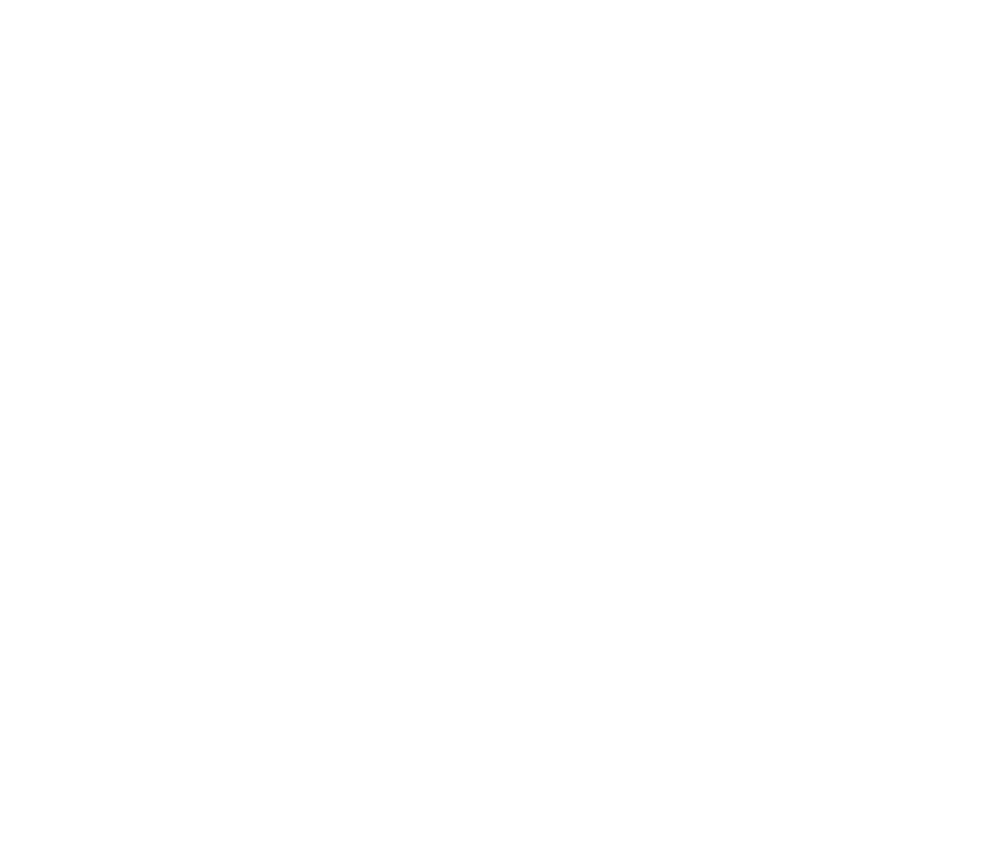
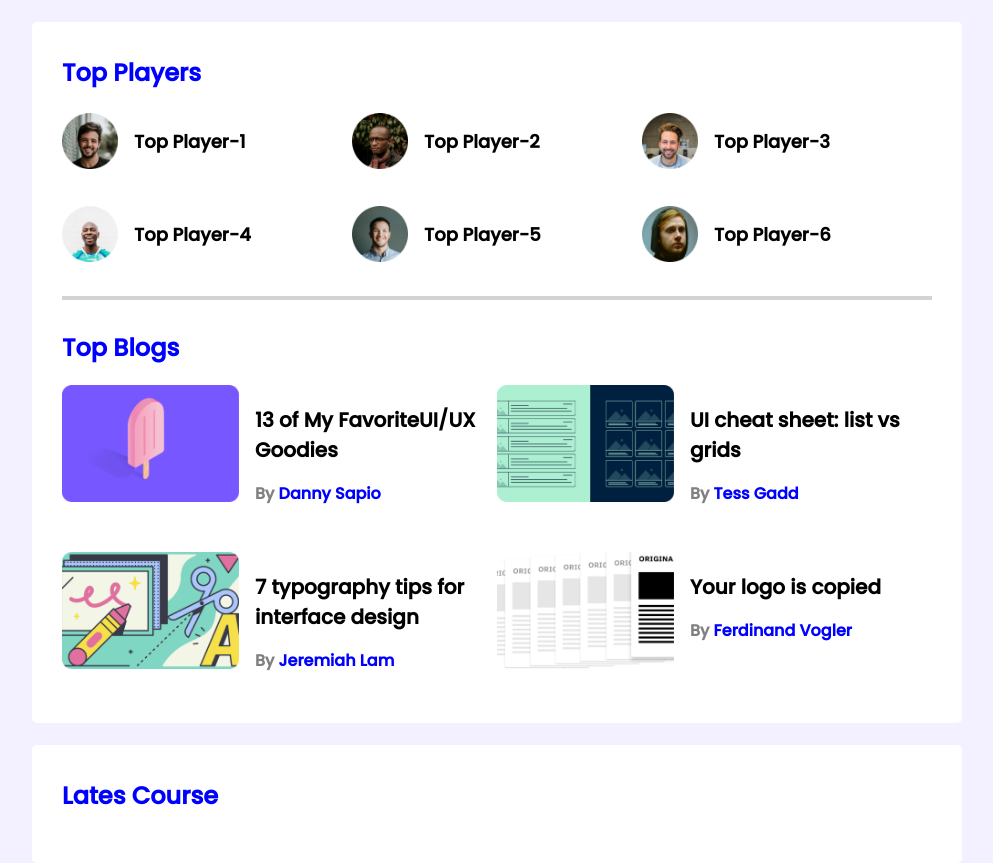
Before and after one commit to Badsha0001/fast-responsive-website-practice, a plain HTML site: page index.html in a window 1280 px wide. Shown: the whole page, without its empty margins (143-1136 px from the left). Before the commit the page ends 800 px from the top, so only its background shows below. Drawn offline with Linux system fonts and the light colour scheme.

Commit message:
second-commit

```diff
--- a/index.html
+++ b/index.html
@@ -4,12 +4,121 @@
     <meta charset="UTF-8">
     <meta http-equiv="X-UA-Compatible" content="IE=edge">
     <meta name="viewport" content="width=device-width, initial-scale=1.0">
+    <link rel="preconnect" href="https://fonts.googleapis.com">
+<link rel="preconnect" href="https://fonts.gstatic.com" crossorigin>
+<link href="https://fonts.googleapis.com/css2?family=Poppins:wght@500&display=swap" rel="stylesheet">
     <link rel="stylesheet" href="style.css">
     <title>Responsive-Website</title>
 </head>
 <body>
+    <!-- header-start -->
+<header>
 
 
+</header>
+    <!-- header-end -->
+
+<main>
+<!-- top-player-Start -->
+<section class="container">
+<div class="top-players">
+    <h2 class="Section-heading">
+        Top Players
+    </h2>
+    <div class="players">
+
+
+        <div class="player">
+            <img src="images/players/player-1.png" alt="">
+            <h3 class="player-name">Top Player-1</h3>
+        </div>
+        <div class="player">
+            <img src="images/players/player-2.png" alt="">
+            <h3 class="player-name">Top Player-2</h3>
+        </div>
+        <div class="player">
+            <img src="images/players/player-3.png" alt="">
+            <h3 class="player-name">Top Player-3</h3>
+        </div>
+        <div class="player">
+            <img src="images/players/player-4.png" alt="">
+            <h3 class="player-name">Top Player-4</h3>
+        </div>
+        <div class="player">
+            <img src="images/players/player-5.png" alt="">
+            <h3 class="player-name">Top Player-5</h3>
+        </div>
+        <div class="player">
+            <img src="images/players/player-6.png" alt="">
+            <h3 class="player-name">Top Player-6</h3>
+        </div>
+
+
+    </div>
+</div>
+<!-- top-player-END -->
+<hr>
+<!-- Top-Blogs-Start -->
+
+<div class="top-blog">
+    <h2 class="Section-heading">Top Blogs</h2>
+    <div class="blog-container">
+        <article class="blog">
+    <div class="thumbnail">
+        <img src="images/blogs/blog-1.png" alt="">
+    </div>
+    <div class="blog-info">
+        <h3 class="blog-title">13 of My FavoriteUI/UX Goodies
+            <p class="blog-author">By <a href="#">Danny Sapio</a></p>
+        </h3>
+    </div>
+        </article>
+        <article class="blog">
+    <div class="thumbnail">
+        <img src="images/blogs/blog-2.png" alt="">
+    </div>
+    <div class="blog-info">
+        <h3 class="blog-title">UI cheat sheet: list vs grids
+            <p class="blog-author">By <a href="#">Tess Gadd</a></p>
+        </h3>
+    </div>
+        </article>
+        <article class="blog">
+    <div class="thumbnail">
+        <img src="images/blogs/blog-3.png" alt="">
+    </div>
+    <div class="blog-info">
+        <h3 class="blog-title">7 typography tips for interface design
+            <p class="blog-author">By <a href="#">Jeremiah Lam</a></p>
+        </h3>
+    </div>
+        </article>
+        <article class="blog">
+    <div class="thumbnail">
+        <img src="images/blogs/blog-4.png" alt="">
+    </div>
+    <div class="blog-info">
+        <h3 class="blog-title">Your logo is copied
+            <p class="blog-author">By <a href="#">Ferdinand Vogler</a></p>
+        </h3>
+    </div>
+        </article>
+
+    </div>
+</div>
+
+</section>
+<!-- top-players,top-blogs-END -->
+
+<!-- Course Section -->
+<!-- Course Section Start -->
+<section class="container">
+<h2 class="Section-heading">
+    Lates Course
+</h2>
+</section>
+
+</main>
 
 
 
--- a/style.css
+++ b/style.css
@@ -0,0 +1,66 @@
+body{font-family: 'Poppins', sans-serif;
+    background-color:#F3F1FF;
+    margin: 0;
+    padding: 0;}
+
+    main{
+        display: flex;
+       flex-direction: column;
+       align-items: center;
+    }
+
+.container{
+    background-color:#FFFFFF ;
+    width: 870px;
+    padding: 30px;
+    margin-top: 22px;
+    border-radius: 5px;
+
+}
+
+
+/* Top Players Section */
+.top-players{margin-bottom: 30px;}
+.players{
+    display: grid;
+    grid-template-columns: repeat(3, 1fr);
+                grid-row-gap: 30px;}
+
+.Section-heading{color: blue;
+                font-size: 24px;
+                margin-top: 3px;}
+.player{
+display: flex;
+align-items: center;
+}
+.player img{
+    width: 56px;
+    height: 56px;
+}
+.player-name{margin-left: 16px;
+            font-size: 18px;}
+hr{border: 2px solid lightgray;
+    margin-bottom: 30px;}
+
+    /* Top Blog Style */
+/* .top-blog{} */
+    .blog-container{display: grid;
+                grid-template-columns: repeat(2, 1fr);
+                grid-row-gap: 26px;}
+    .blog{display: flex;}
+    .blog .thumbnail img{
+        width:177px ;
+        height:117 ;
+    }
+    .blog-info{
+        margin-left: 16px;}
+    .blog-title{font-size: 20px;}
+    .blog-author{
+        color: gray;
+        font-size: 16px;
+    }
+    .blog-author a{
+        text-decoration: none;
+        font-size: 16px;
+        color: blue;
+    }
```
